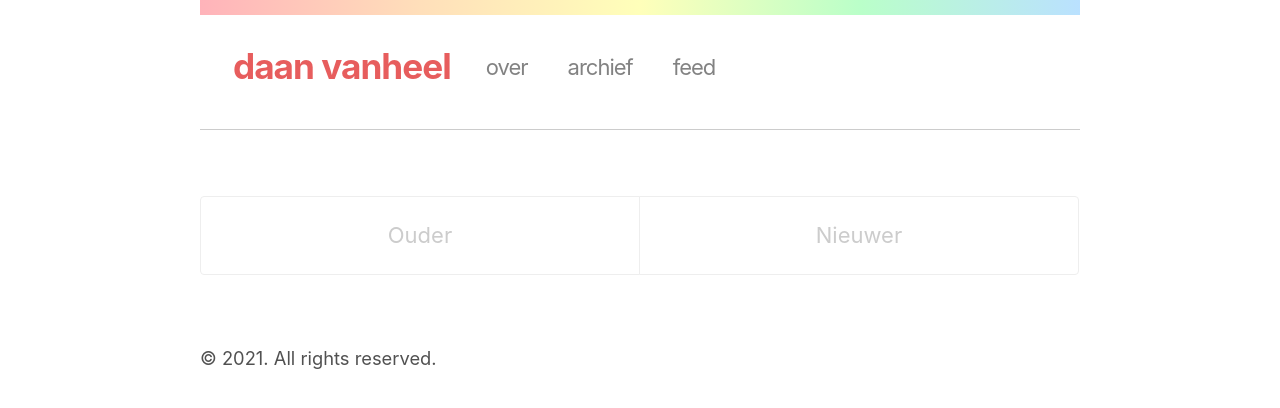
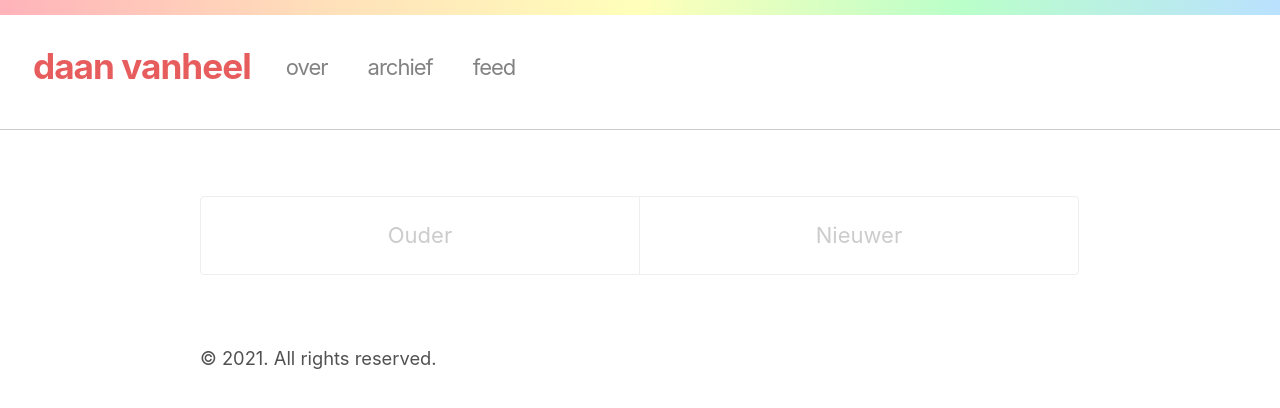
Before and after one commit to daanvanheel/daanvanheel.github.io, a Jekyll site: the page built from index.html, in a window 1280 px wide. Shown: the top 408 px of the page. Built offline with Jekyll 4.4.1, drawn with Linux system fonts in a browser that asks for light colours; the list of posts is cut into pages by our own code.

Commit message:
Update _masthead.scss

```diff
--- a/_sass/_masthead.scss
+++ b/_sass/_masthead.scss
@@ -3,9 +3,6 @@
 // Super small header above the content for site name and short description.
 
 .masthead {
-  max-width: 40rem;
-  margin-left:  auto;
-  margin-right: auto;
   padding: 2rem 1.5rem 3.35rem 1.5rem;
   background-image: linear-gradient(to right,  #ffb3ba,#ffdfba,#ffffba, #baffc9,#bae1ff);
   background-size: 100% 15px;
```
